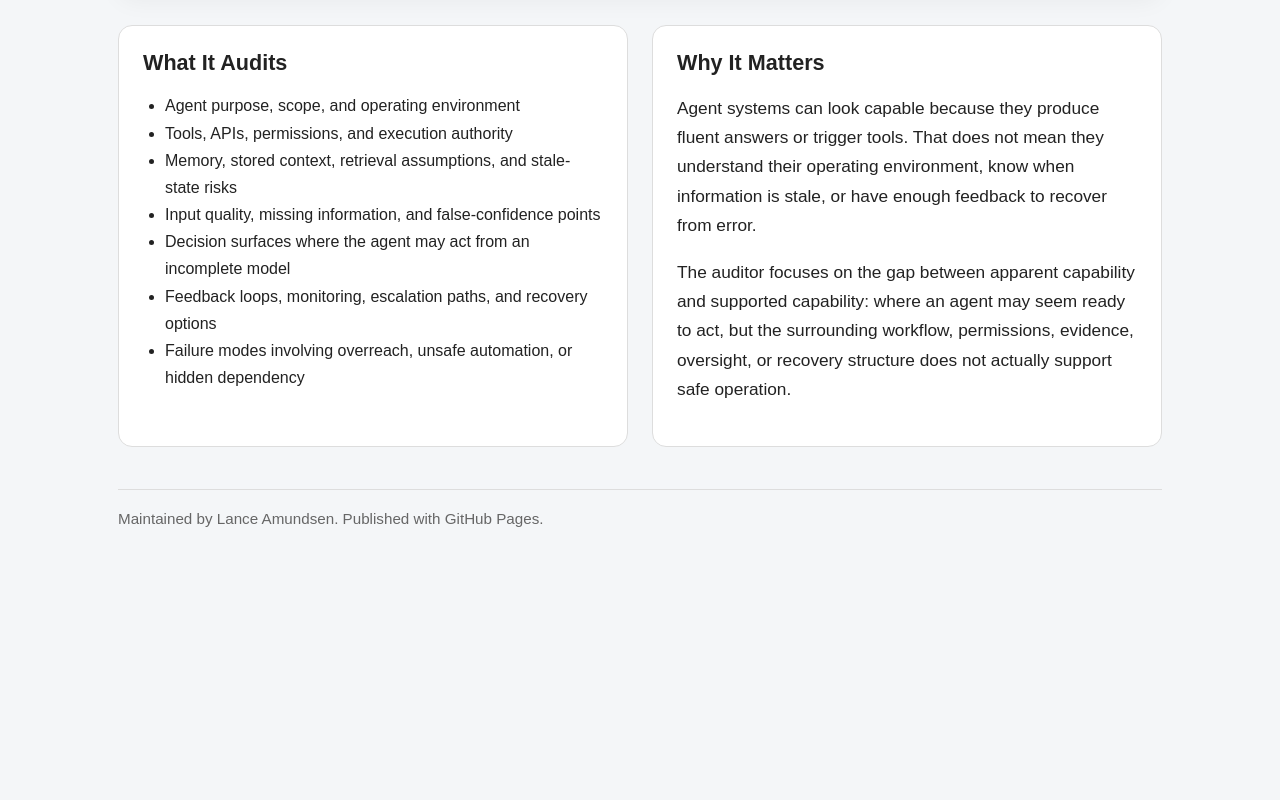
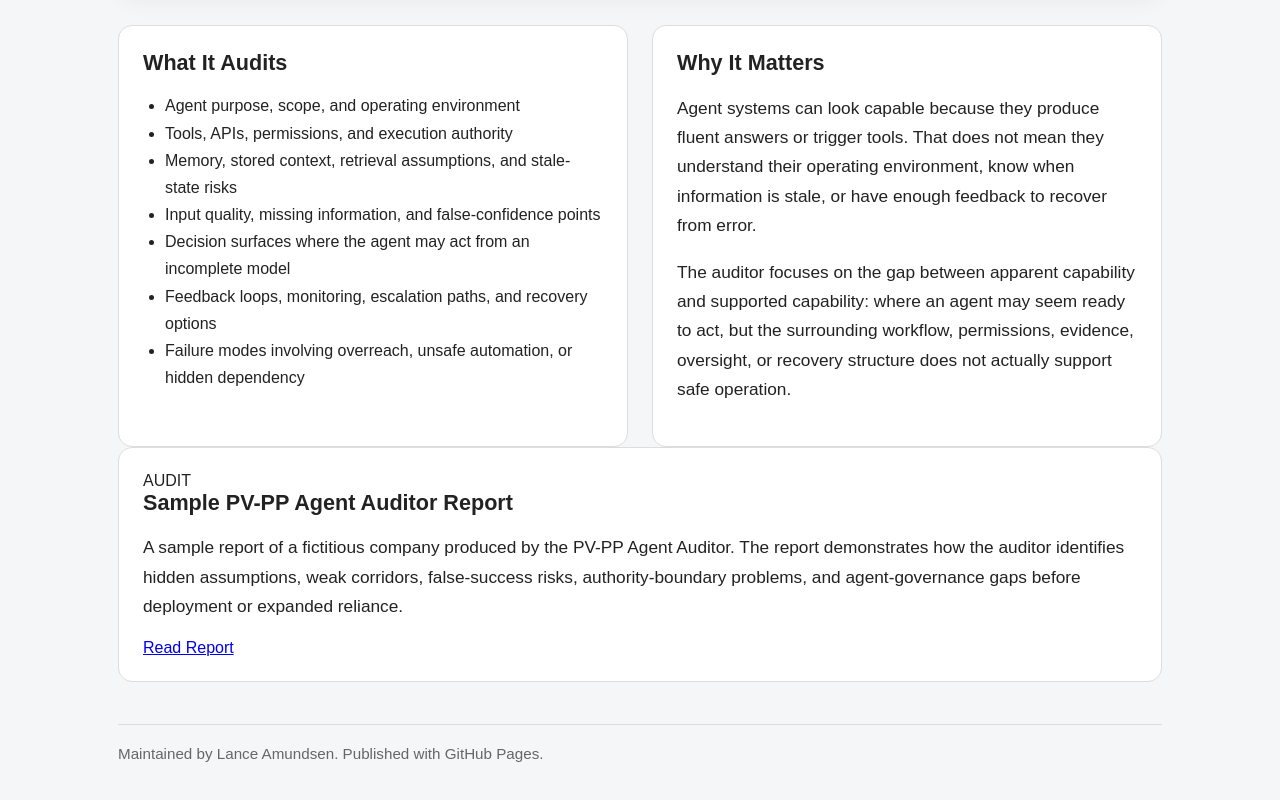
Before and after one commit to AmundsenLance/PV-PP-Agent-Decision-Layer, a plain HTML site: page index.html in a window 1280 px wide. Shown: the part 553-1353 px from the top of the page. Before the commit the page ends 1150 px from the top, so only its background shows below. Drawn offline with Linux system fonts and the light colour scheme.

Commit message:
Add sample auditor report section to index.html
Added a sample PV-PP Agent Auditor report section with links.

```diff
--- a/index.html
+++ b/index.html
@@ -147,6 +147,20 @@ footer {
     </div>
   </div>
 
+<div class="card">
+<div class="badge dark">AUDIT</div>
+<h3>Sample PV-PP Agent Auditor Report</h3>
+<p>
+A sample report of a fictitious company produced by the PV-PP Agent Auditor. The report demonstrates how the auditor identifies hidden assumptions, weak corridors, false-success risks, authority-boundary problems, and agent-governance gaps before deployment or expanded reliance.
+</p>
+<div class="links">
+<a href="https://amundsenlance.github.io/Sample-PV-PP-Agent-Auditor-Report/" target="_blank">Read Report</a>
+</div>
+</div>
+
+
+
+
   <footer>
     Maintained by Lance Amundsen. Published with GitHub Pages.
   </footer>
```
